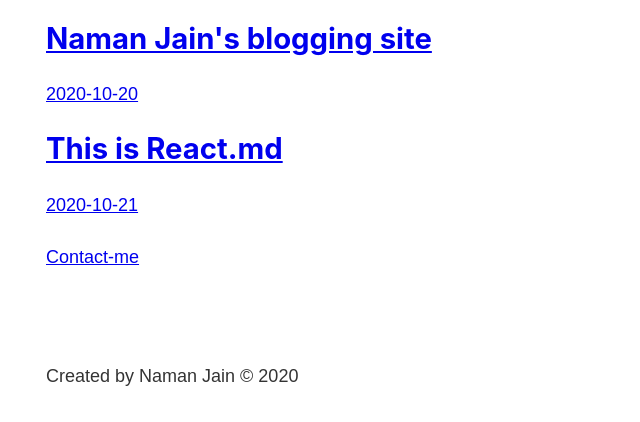
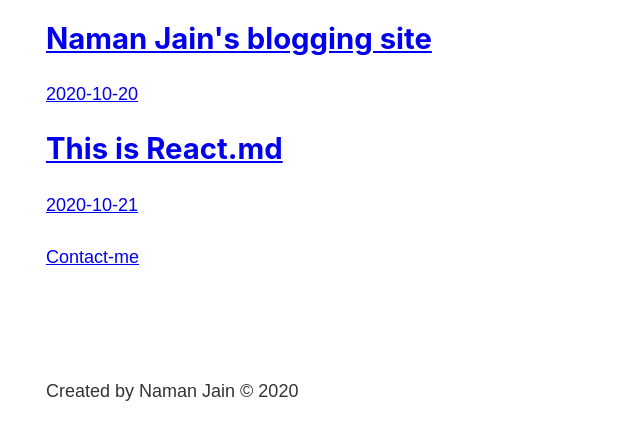
Before and after one commit to namanjain007/Gatsby-blogger, a Gatsby site: page /blog in a window 1280 px wide. Shown: the part 393-815 px from the top of the page, without its empty margins (237-877 px from the left). Built offline with nearby package versions, Linux system fonts and the light colour scheme; Gatsby itself is replaced by a stand-in of ours.

Commit message:
adjusted footer

```diff
--- a/src/components/footer.js
+++ b/src/components/footer.js
@@ -1,8 +1,9 @@
 import React from 'react';
+import Footermodule from './scss-modules/footer.module.scss';
 
 const Footer = () => {
     return (
-        <div>
+        <div className={Footermodule.footer}>
             Created by Naman Jain &#169; 2020
         </div>
     );
--- a/src/components/header.js
+++ b/src/components/header.js
@@ -1,7 +1,7 @@
 import React from 'react';
 import { Link , graphql, useStaticQuery} from 'gatsby';
 
-import headerStyles from "./header.module.scss";
+import headerStyles from "./scss-modules/header.module.scss";
 
 const query1 = graphql`
     query{
--- a/src/components/layout.js
+++ b/src/components/layout.js
@@ -3,7 +3,7 @@ import React from 'react';
 import Header  from "./header";
 import Footer from "./footer";
 import "../styles/index.scss";
-import layoutModule from './layout.module.scss';
+import layoutModule from './scss-modules/layout.module.scss';
 
 const Layout = (props) => {
     return (
--- /dev/null
+++ b/src/components/scss-modules/footer.module.scss
@@ -0,0 +1,3 @@
+.footer {
+    margin-top: 6rem;
+}
```
Also changed, not shown: src/components/scss-modules/header.module.scss (renamed from src/components/header.module.scss), src/components/scss-modules/layout.module.scss (renamed from src/components/layout.module.scss).
